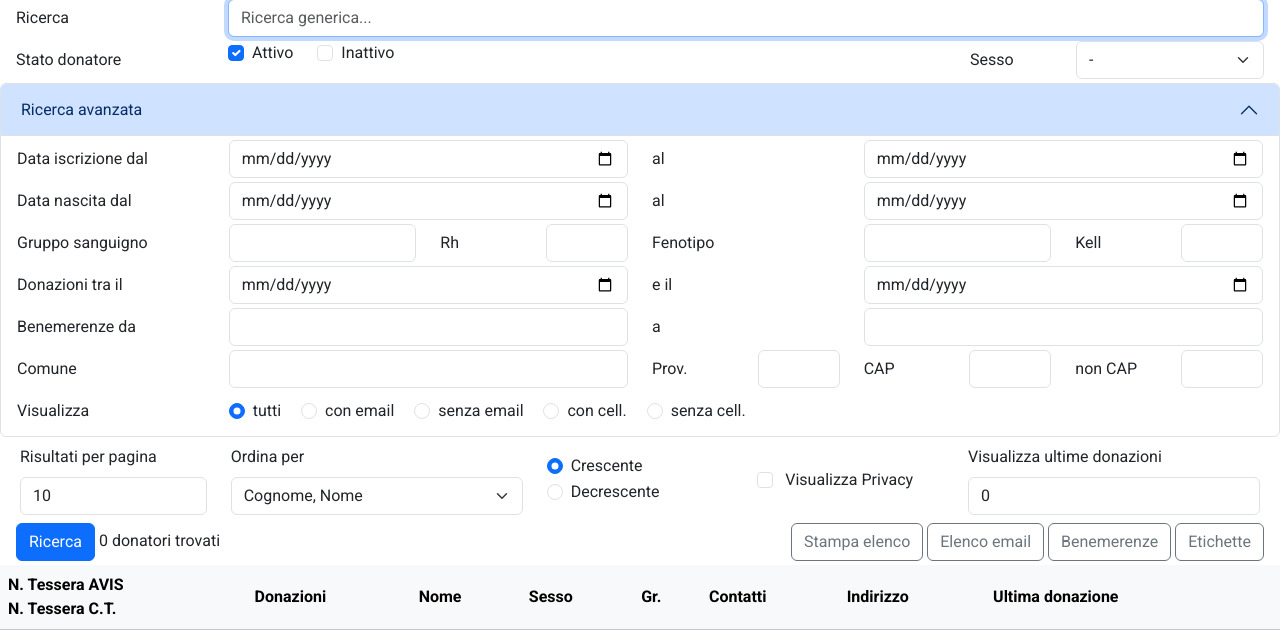
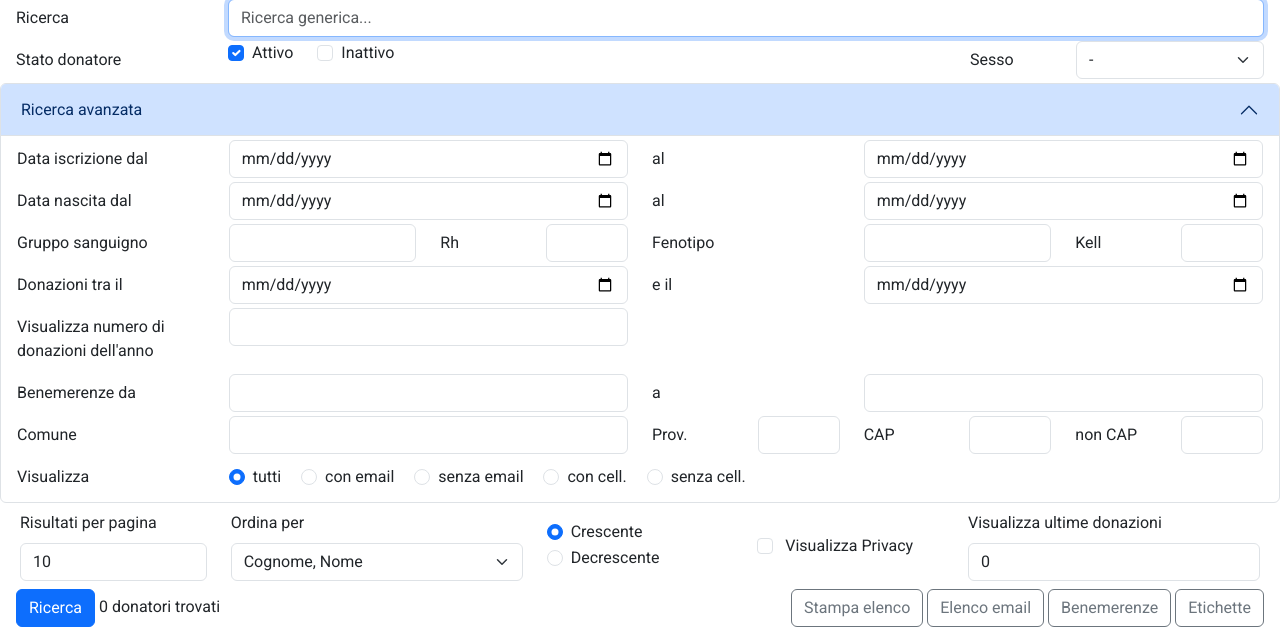
Before and after one commit to dennybiasiolli/gestione-donatori, a Django app: page /donatori/ in a window 1280 px wide, after a click on "Ricerca avanzata". Shown: the part 65-696 px from the top of the page. Run offline with Django 4.2, Linux system fonts and the light colour scheme; the visitor is signed in with stand-in values (Sample User, id 1); data comes from the database, SQL or seed files in the repository; data that the repository does not hold is empty; some libraries are stand-ins or nearby versions.

Commit message:
aggiunta di un filtro avanzato per visualizzare il numero di donazioni di un determinato anno
+ piccolo fix per le count quando applichiamo un filtro data da...a...

```diff
--- a/avis/templates/avis/donatore_list.html
+++ b/avis/templates/avis/donatore_list.html
@@ -200,6 +200,13 @@
                 </div>
 
                 <div class="m-1 row">
+                    <label class="col-sm-2 col-form-label">Visualizza numero di donazioni dell'anno</label>
+                    <div class="col-sm-4">
+                        <input type="number" class="form-control" name="show_donazioni_anno" value="{{ show_donazioni_anno }}" />
+                    </div>
+                </div>
+
+                <div class="m-1 row">
                     <label class="col-sm-2 col-form-label">Benemerenze da</label>
                     <div class="col-sm-4">
                         <input type="number" class="form-control" name="benemerenze_da" value="{{ benemerenze_da }}" min="0" />
@@ -371,6 +378,9 @@
             </th>
             <td>
                 {{ donatore.tot_donazioni }}
+                {% if show_donazioni_anno %}
+                <br>{% if donatore.donazioni_periodo %}{{ donatore.donazioni_periodo }}{% else %}0{% endif %} nel {{ show_donazioni_anno }}
+                {% endif %}
                 <!-- ({{ donatore.donazioni_pregresse }} + {{ donatore.num_donazioni }})-->
             </td>
             <td>
--- a/avis/templates/avis/includes/donatore_riga.html
+++ b/avis/templates/avis/includes/donatore_riga.html
@@ -46,6 +46,9 @@
     </td>
     <td>
         {{ donatore.tot_donazioni }}
+        {% if show_donazioni_anno %}
+        <br>{% if donatore.donazioni_periodo %}{{ donatore.donazioni_periodo }}{% else %}0{% endif %} nel {{ show_donazioni_anno }}
+        {% endif %}
         <!-- ({{ donatore.donazioni_pregresse }} + {{ donatore.num_donazioni }})-->
     </td>
     <td>
--- a/avis/views.py
+++ b/avis/views.py
@@ -4,7 +4,7 @@ from tempfile import NamedTemporaryFile
 from typing import Any, Dict
 
 from django.contrib.auth.decorators import user_passes_test
-from django.db.models import Count, F, Max, Prefetch, Q
+from django.db.models import Count, F, Max, OuterRef, Prefetch, Q, Subquery
 from django.http import HttpResponse
 from django.shortcuts import get_object_or_404, redirect, render
 from django.urls import reverse_lazy
@@ -86,6 +86,7 @@ class DonatoreListView(ListView):
 
     def get_queryset(self):
         qs = super().get_queryset()
+        anno_corrente = datetime.date.today().year
 
         donatore_id = self.request.GET.get("donatore_id", None)
         ricerca = self.request.GET.get("ricerca", None)
@@ -126,6 +127,9 @@ class DonatoreListView(ListView):
         data_donazione_al = self.request.GET.get("data_donazione_al", None)
         if data_donazione_al:
             data_donazione_al = datetime.date.fromisoformat(data_donazione_al)
+        show_donazioni_anno = self.request.GET.get("show_donazioni_anno", None)
+        if show_donazioni_anno:
+            show_donazioni_anno = int(show_donazioni_anno)
         benemerenze_da = self.request.GET.get("benemerenze_da", None)
         if benemerenze_da:
             benemerenze_da = int(benemerenze_da)
@@ -221,9 +225,18 @@ class DonatoreListView(ListView):
             qs = qs.filter(stampa_donatore=True)
 
         qs = qs.annotate(
-            num_donazioni=Count("donazioni"),
-            tot_donazioni=Count("donazioni") + F("donazioni_pregresse"),
+            num_donazioni=Count("donazioni", distinct=True),
+            tot_donazioni=Count("donazioni", distinct=True) + F("donazioni_pregresse"),
             ultima_donazione=Max("donazioni__data_donazione"),
+            donazioni_periodo=Subquery(
+                Donazione.objects.filter(
+                    donatore=OuterRef("pk"),
+                    data_donazione__year=show_donazioni_anno or anno_corrente,
+                )
+                .values("donatore")
+                .annotate(num_donazioni=Count("id"))
+                .values("num_donazioni")
+            ),
         )
         qs = qs.order_by(*order_by)
 
@@ -260,6 +273,7 @@ class DonatoreListView(ListView):
             "data_donazione_al": data_donazione_al.isoformat()
             if data_donazione_al
             else "",
+            "show_donazioni_anno": show_donazioni_anno,
             "benemerenze_da": benemerenze_da if benemerenze_da else "",
             "benemerenze_a": benemerenze_a if benemerenze_a else "",
             "cap": cap or "",
@@ -280,6 +294,7 @@ class DonatoreListView(ListView):
                 or kell
                 or data_donazione_dal
                 or data_donazione_al
+                or show_donazioni_anno
                 or benemerenze_da
                 or benemerenze_a
                 or comune
```
